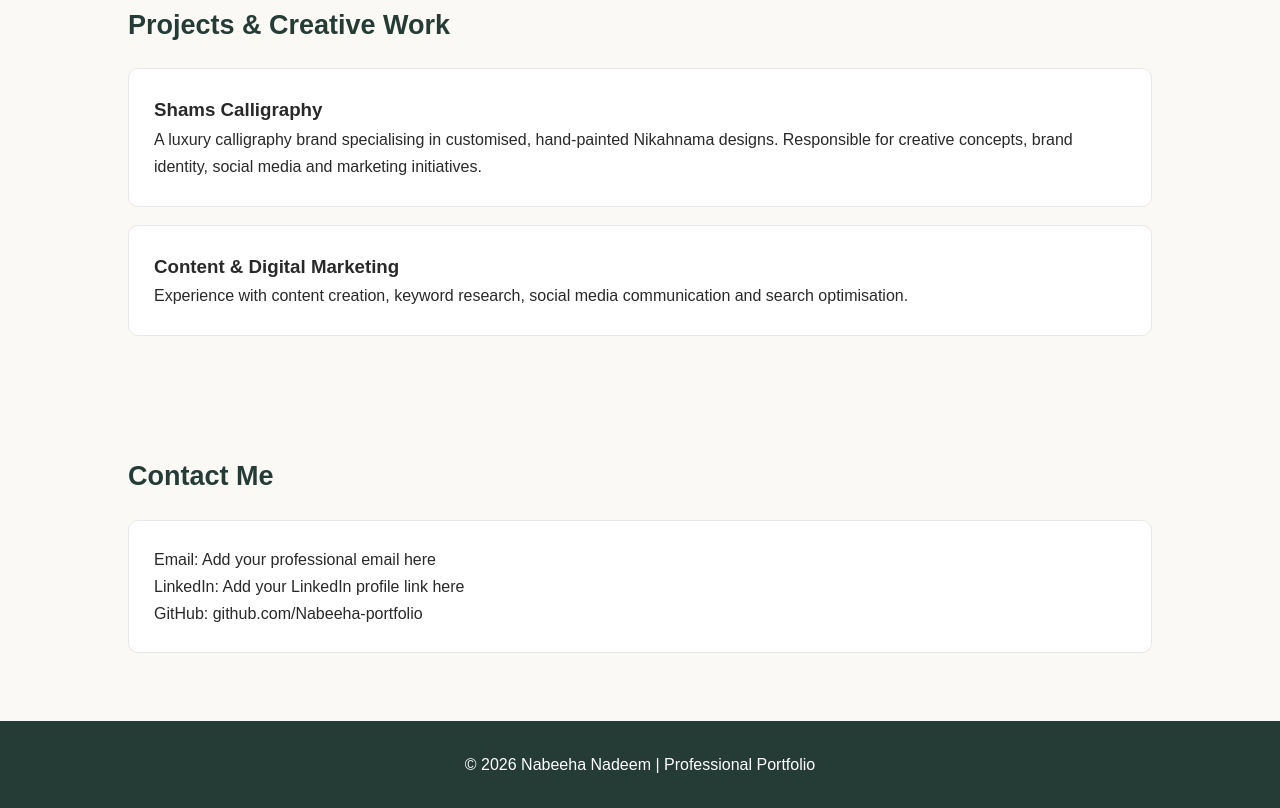
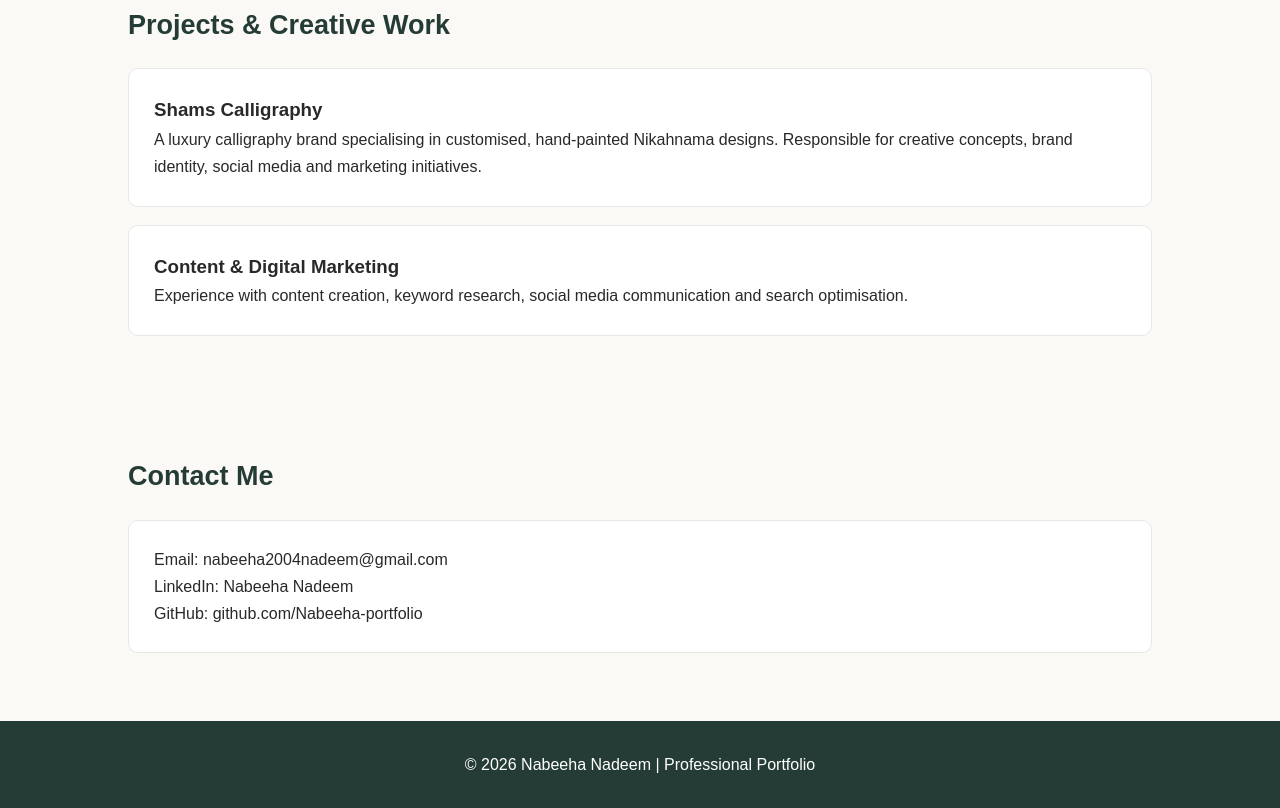
Before and after one commit to Nabeeha-portfolio/Nabeeha-portfolio.github.io, a plain HTML site: page index.html in a window 1280 px wide. Shown: the part 2346-3154 px from the top of the page. Drawn offline with Linux system fonts and the light colour scheme.

Commit message:
Update contact information in index.html

```diff
--- a/index.html
+++ b/index.html
@@ -220,8 +220,8 @@ a {
 <section id="contact">
     <h2>Contact Me</h2>
     <div class="card">
-        <p>Email: Add your professional email here</p>
-        <p>LinkedIn: Add your LinkedIn profile link here</p>
+        <p>Email: nabeeha2004nadeem@gmail.com</p>
+        <p>LinkedIn: Nabeeha Nadeem</p>
         <p>GitHub: github.com/Nabeeha-portfolio</p>
     </div>
 </section>
```
